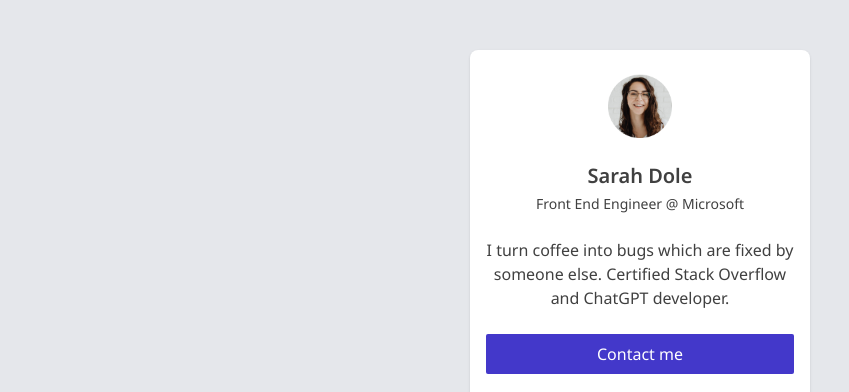
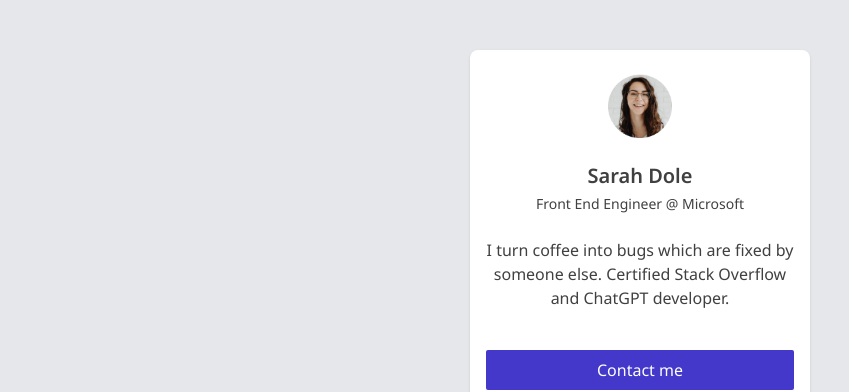
Before and after one commit to sharvilajmani/Profile-Card, a plain HTML site: page index.html in a window 1280 px wide. Shown: the part 150-542 px from the top of the page, without its empty margins (0-849 px from the left). Drawn offline with nearby package versions, Linux system fonts and the light colour scheme.

Commit message:
Added margin at top of button

```diff
--- a/index.html
+++ b/index.html
@@ -33,7 +33,7 @@
           <span class="text-sm">Front End Engineer @ Microsoft</span>
         </div>
         <p class="text-center text-base">I turn coffee into bugs which are fixed by someone else. Certified Stack Overflow and ChatGPT developer.</p>
-        <button class="bg-indigo-700 self-stretch text-white py-2 rounded-sm">Contact me</button>
+        <button class="bg-indigo-700 self-stretch text-white py-2 rounded-sm mt-4">Contact me</button>
         <div class="flex flex-row gap-6">
           <a
             aria-label="Link to GreatFrontEnd's GitHub profile"
```
